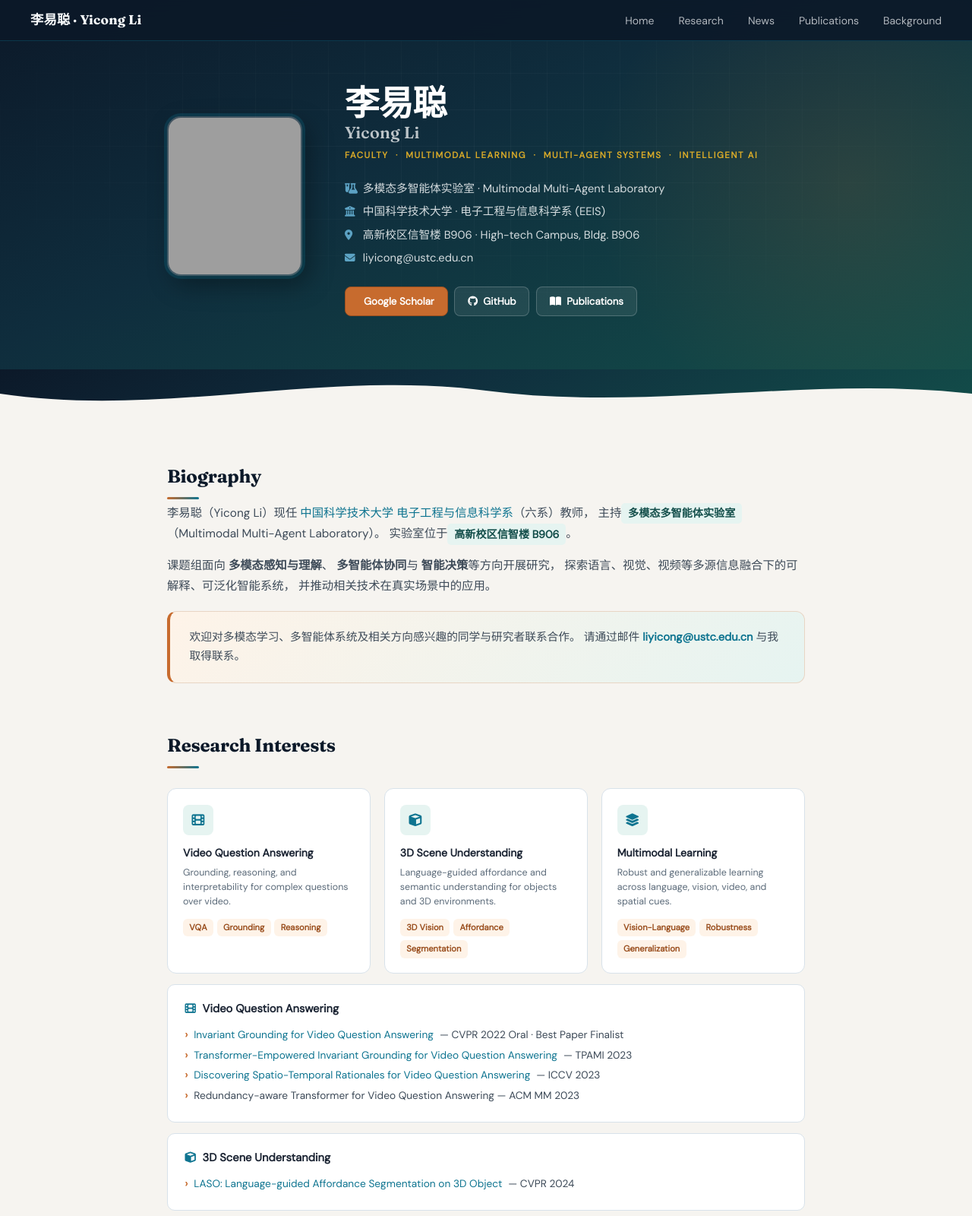
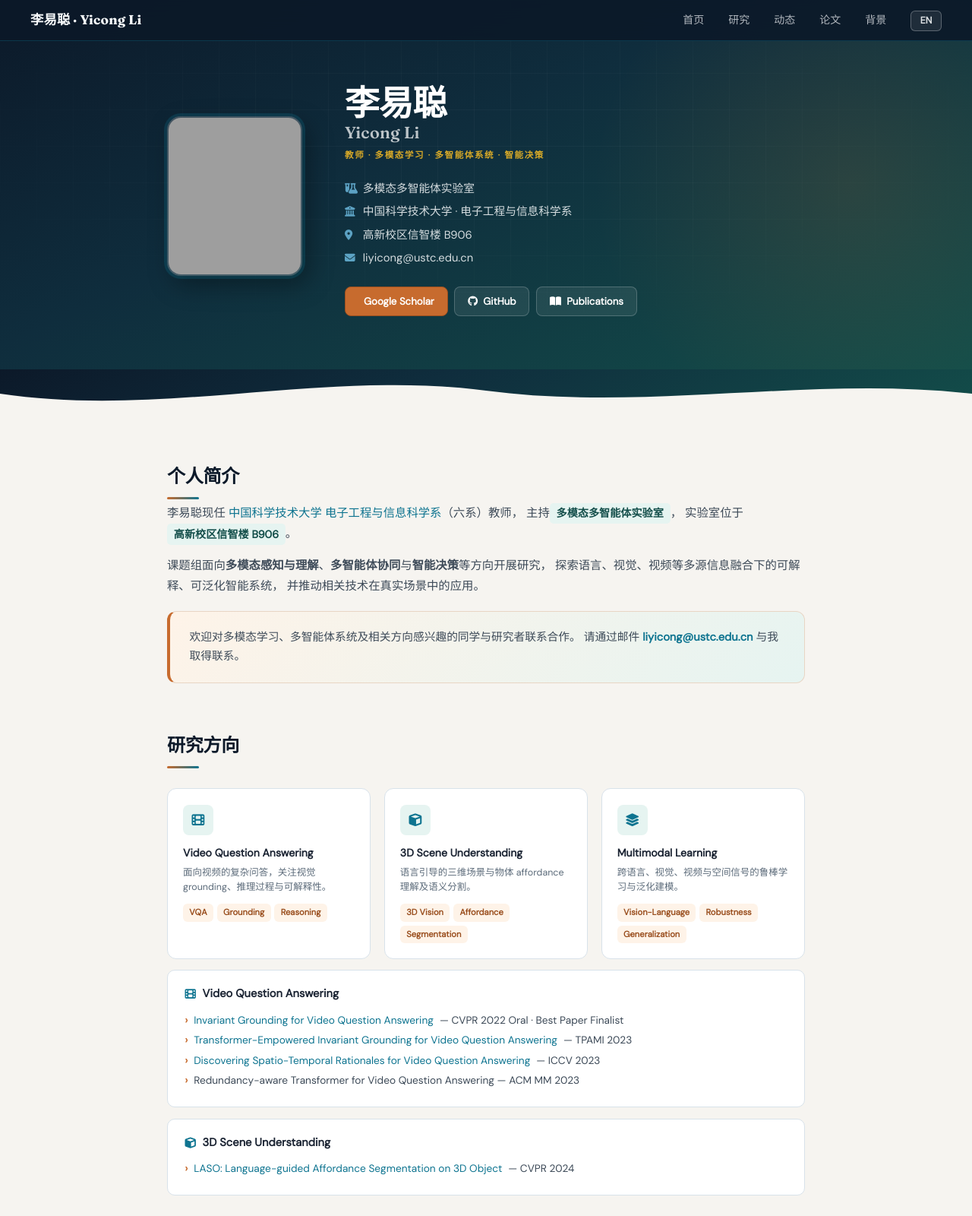
Before and after one commit to NoLimit112172/yl-homepage-draft, a plain HTML site: page index.html in a window 1280 px wide. Shown: the top 1600 px of the page at 76% size. Drawn offline with Linux system fonts and the light colour scheme; grey boxes are pictures that could not be loaded; some icons are missing.

Commit message:
Add Chinese/English language toggle for intro sections.
Co-authored-by: Cursor <cursoragent@cursor.com>

```diff
--- a/index.html
+++ b/index.html
@@ -4,7 +4,7 @@
   <meta charset="UTF-8">
   <meta name="viewport" content="width=device-width, initial-scale=1.0">
   <title>李易聪 Yicong Li | 中国科学技术大学 EEIS</title>
-  <meta name="description" content="李易聪，中国科学技术大学电子工程与信息科学系教师，多模态多智能体实验室。">
+  <meta name="description" content="李易聪，中国科学技术大学电子工程与信息科学系教师，多模态多智能体实验室。" id="meta-desc">
   <link rel="preconnect" href="https://fonts.googleapis.com">
   <link rel="preconnect" href="https://fonts.gstatic.com" crossorigin>
   <link href="https://fonts.googleapis.com/css2?family=DM+Sans:ital,opsz,wght@9..40,400;9..40,500;9..40,600;9..40,700&family=Fraunces:opsz,wght@9..144,600;9..144,700&display=swap" rel="stylesheet">
@@ -17,11 +17,14 @@
 <nav>
   <a class="nav-name" href="#home">李易聪 · Yicong Li</a>
   <ul class="nav-links">
-    <li><a href="#home">Home</a></li>
-    <li><a href="#research">Research</a></li>
-    <li><a href="#news">News</a></li>
-    <li><a href="#publications">Publications</a></li>
-    <li><a href="#background">Background</a></li>
+    <li><a href="#home"><span class="lang-zh">首页</span><span class="lang-en">Home</span></a></li>
+    <li><a href="#research"><span class="lang-zh">研究</span><span class="lang-en">Research</span></a></li>
+    <li><a href="#news"><span class="lang-zh">动态</span><span class="lang-en">News</span></a></li>
+    <li><a href="#publications"><span class="lang-zh">论文</span><span class="lang-en">Publications</span></a></li>
+    <li><a href="#background"><span class="lang-zh">背景</span><span class="lang-en">Background</span></a></li>
+    <li>
+      <button type="button" class="lang-toggle" id="lang-toggle" aria-label="Switch language">EN</button>
+    </li>
   </ul>
 </nav>
 
@@ -32,19 +35,25 @@
     </div>
     <div class="hero-text">
       <h1>李易聪 <span class="name-en">Yicong Li</span></h1>
-      <p class="hero-subtitle">Faculty &nbsp;·&nbsp; Multimodal Learning &nbsp;·&nbsp; Multi-Agent Systems &nbsp;·&nbsp; Intelligent AI</p>
+      <p class="hero-subtitle lang-zh">教师 · 多模态学习 · 多智能体系统 · 智能决策</p>
+      <p class="hero-subtitle lang-en">Faculty · Multimodal Learning · Multi-Agent Systems · Intelligent AI</p>
 
       <div class="hero-affil">
         <i class="fa-solid fa-flask-vial"></i>
-        <span>多模态多智能体实验室 · Multimodal Multi-Agent Laboratory</span>
+        <span class="lang-zh">多模态多智能体实验室</span>
+        <span class="lang-en">Multimodal Multi-Agent Laboratory</span>
       </div>
       <div class="hero-affil">
         <i class="fa-solid fa-building-columns"></i>
-        <a href="https://eeis.ustc.edu.cn/" target="_blank" rel="noopener">中国科学技术大学 · 电子工程与信息科学系 (EEIS)</a>
+        <a href="https://eeis.ustc.edu.cn/" target="_blank" rel="noopener">
+          <span class="lang-zh">中国科学技术大学 · 电子工程与信息科学系</span>
+          <span class="lang-en">University of Science and Technology of China · EEIS</span>
+        </a>
       </div>
       <div class="hero-affil">
         <i class="fa-solid fa-location-dot"></i>
-        <span>高新校区信智楼 B906 · High-tech Campus, Bldg. B906</span>
+        <span class="lang-zh">高新校区信智楼 B906</span>
+        <span class="lang-en">High-tech Campus, Information &amp; Intelligence Bldg. B906</span>
       </div>
       <div class="hero-affil">
         <i class="fa-solid fa-envelope"></i>
@@ -76,35 +85,50 @@
   <div class="container">
 
     <section class="section bio" id="biography">
-      <h2 class="section-title">Biography</h2>
-      <p>
-        李易聪（Yicong Li）现任
+      <h2 class="section-title"><span class="lang-zh">个人简介</span><span class="lang-en">Biography</span></h2>
+      <p class="lang-zh">
+        李易聪现任
         <a href="https://www.ustc.edu.cn/" target="_blank" rel="noopener">中国科学技术大学</a>
         <a href="https://eeis.ustc.edu.cn/" target="_blank" rel="noopener">电子工程与信息科学系</a>（六系）教师，
-        主持<span class="hl">多模态多智能体实验室</span>（Multimodal Multi-Agent Laboratory）。
+        主持<span class="hl">多模态多智能体实验室</span>，
         实验室位于<span class="hl">高新校区信智楼 B906</span>。
       </p>
-      <p>
-        课题组面向
-        <strong>多模态感知与理解</strong>、
-        <strong>多智能体协同</strong>与
-        <strong>智能决策</strong>等方向开展研究，
+      <p class="lang-en">
+        Yicong Li is a faculty member at the
+        <a href="https://eeis.ustc.edu.cn/" target="_blank" rel="noopener">Department of Electronic Engineering and Information Science (EEIS)</a>,
+        <a href="https://www.ustc.edu.cn/" target="_blank" rel="noopener">University of Science and Technology of China (USTC)</a>.
+        He leads the <span class="hl">Multimodal Multi-Agent Laboratory</span>,
+        located at <span class="hl">Room B906, Information &amp; Intelligence Building, High-tech Campus</span>.
+      </p>
+      <p class="lang-zh">
+        课题组面向<strong>多模态感知与理解</strong>、<strong>多智能体协同</strong>与<strong>智能决策</strong>等方向开展研究，
         探索语言、视觉、视频等多源信息融合下的可解释、可泛化智能系统，
         并推动相关技术在真实场景中的应用。
       </p>
-      <div class="collab-box">
+      <p class="lang-en">
+        Our group works on <strong>multimodal perception and understanding</strong>,
+        <strong>multi-agent collaboration</strong>, and <strong>intelligent decision-making</strong>,
+        building interpretable and generalizable systems that fuse language, vision, video, and spatial signals
+        for real-world applications.
+      </p>
+      <div class="collab-box lang-zh">
         欢迎对多模态学习、多智能体系统及相关方向感兴趣的同学与研究者联系合作。
         请通过邮件 <strong><a href="mailto:liyicong@ustc.edu.cn">liyicong@ustc.edu.cn</a></strong> 与我取得联系。
+      </div>
+      <div class="collab-box lang-en">
+        I welcome collaborations on multimodal learning, multi-agent systems, and related topics.
+        Please feel free to reach out via <strong><a href="mailto:liyicong@ustc.edu.cn">liyicong@ustc.edu.cn</a></strong>.
       </div>
     </section>
 
     <section class="section" id="research">
-      <h2 class="section-title">Research Interests</h2>
+      <h2 class="section-title"><span class="lang-zh">研究方向</span><span class="lang-en">Research Interests</span></h2>
       <div class="ri-grid">
         <div class="ri-card">
           <div class="ri-icon"><i class="fa-solid fa-film"></i></div>
           <h4>Video Question Answering</h4>
-          <p>Grounding, reasoning, and interpretability for complex questions over video.</p>
+          <p class="lang-zh">面向视频的复杂问答，关注视觉 grounding、推理过程与可解释性。</p>
+          <p class="lang-en">Grounding, reasoning, and interpretability for complex questions over video.</p>
           <div class="ri-tags">
             <span class="ri-tag">VQA</span>
             <span class="ri-tag">Grounding</span>
@@ -114,7 +138,8 @@
         <div class="ri-card">
           <div class="ri-icon"><i class="fa-solid fa-cube"></i></div>
           <h4>3D Scene Understanding</h4>
-          <p>Language-guided affordance and semantic understanding for objects and 3D environments.</p>
+          <p class="lang-zh">语言引导的三维场景与物体 affordance 理解及语义分割。</p>
+          <p class="lang-en">Language-guided affordance and semantic understanding for objects and 3D environments.</p>
           <div class="ri-tags">
             <span class="ri-tag">3D Vision</span>
             <span class="ri-tag">Affordance</span>
@@ -124,7 +149,8 @@
         <div class="ri-card">
           <div class="ri-icon"><i class="fa-solid fa-layer-group"></i></div>
           <h4>Multimodal Learning</h4>
-          <p>Robust and generalizable learning across language, vision, video, and spatial cues.</p>
+          <p class="lang-zh">跨语言、视觉、视频与空间信号的鲁棒学习与泛化建模。</p>
+          <p class="lang-en">Robust and generalizable learning across language, vision, video, and spatial cues.</p>
           <div class="ri-tags">
             <span class="ri-tag">Vision-Language</span>
             <span class="ri-tag">Robustness</span>
@@ -133,7 +159,7 @@
         </div>
       </div>
 
-      <div class="rt-panel">
+      <div class="rt-panel en-only">
         <div class="rt-header">
           <i class="fa-solid fa-film"></i>
           <strong>Video Question Answering</strong>
@@ -154,7 +180,7 @@
         </ul>
       </div>
 
-      <div class="rt-panel">
+      <div class="rt-panel en-only">
         <div class="rt-header">
           <i class="fa-solid fa-cube"></i>
           <strong>3D Scene Understanding</strong>
@@ -167,7 +193,7 @@
       </div>
     </section>
 
-    <section class="section" id="news">
+    <section class="section en-only" id="news">
       <h2 class="section-title">News &amp; Highlights</h2>
       <ul class="news-list">
         <li class="news-item">
@@ -201,7 +227,7 @@
       </ul>
     </section>
 
-    <section class="section" id="publications">
+    <section class="section en-only" id="publications">
       <h2 class="section-title">Publications</h2>
       <ul class="pub-list">
         <li class="pub-item">
@@ -227,7 +253,7 @@
       </ul>
     </section>
 
-    <section class="section two-col" id="background">
+    <section class="section two-col en-only" id="background">
       <div>
         <h2 class="section-title">Education</h2>
         <ul class="timeline">
@@ -271,8 +297,44 @@
 </div>
 
 <footer>
-  <p>© 2026 李易聪 Yicong Li · 中国科学技术大学电子工程与信息科学系</p>
+  <p class="lang-zh">© 2026 李易聪 · 中国科学技术大学电子工程与信息科学系</p>
+  <p class="lang-en">© 2026 Yicong Li · Department of EEIS, University of Science and Technology of China</p>
 </footer>
+
+<script>
+(function () {
+  var META = {
+    zh: {
+      title: "李易聪 Yicong Li | 中国科学技术大学 EEIS",
+      desc: "李易聪，中国科学技术大学电子工程与信息科学系教师，多模态多智能体实验室。"
+    },
+    en: {
+      title: "Yicong Li | Faculty, USTC EEIS",
+      desc: "Yicong Li, faculty at the Department of EEIS, University of Science and Technology of China."
+    }
+  };
+
+  var btn = document.getElementById("lang-toggle");
+  var stored = localStorage.getItem("site-lang");
+  var lang = stored === "en" ? "en" : "zh";
+
+  function applyLang(next) {
+    lang = next;
+    localStorage.setItem("site-lang", lang);
+    document.documentElement.lang = lang === "zh" ? "zh-CN" : "en";
+    document.title = META[lang].title;
+    document.getElementById("meta-desc").setAttribute("content", META[lang].desc);
+    btn.textContent = lang === "zh" ? "EN" : "中";
+    btn.setAttribute("aria-label", lang === "zh" ? "Switch to English" : "切换至中文");
+  }
+
+  btn.addEventListener("click", function () {
+    applyLang(lang === "zh" ? "en" : "zh");
+  });
+
+  applyLang(lang);
+})();
+</script>
 
 </body>
 </html>
--- a/styles.css
+++ b/styles.css
@@ -92,6 +92,34 @@ nav {
 .nav-links a:hover {
   color: #fbbf24;
   text-decoration: none;
+}
+
+.lang-toggle {
+  padding: 0.28rem 0.72rem;
+  border-radius: 6px;
+  border: 1px solid rgba(255, 255, 255, 0.28);
+  background: rgba(255, 255, 255, 0.08);
+  color: rgba(248, 250, 252, 0.88);
+  font-size: 0.78rem;
+  font-weight: 600;
+  font-family: inherit;
+  cursor: pointer;
+  transition: background 0.18s, border-color 0.18s, color 0.18s;
+}
+
+.lang-toggle:hover {
+  background: var(--accent);
+  border-color: var(--accent);
+  color: #fff;
+}
+
+/* ── i18n visibility ── */
+html[lang="zh-CN"] .lang-en {
+  display: none !important;
+}
+
+html[lang="en"] .lang-zh {
+  display: none !important;
 }
 
 /* ── Hero ── */
```
